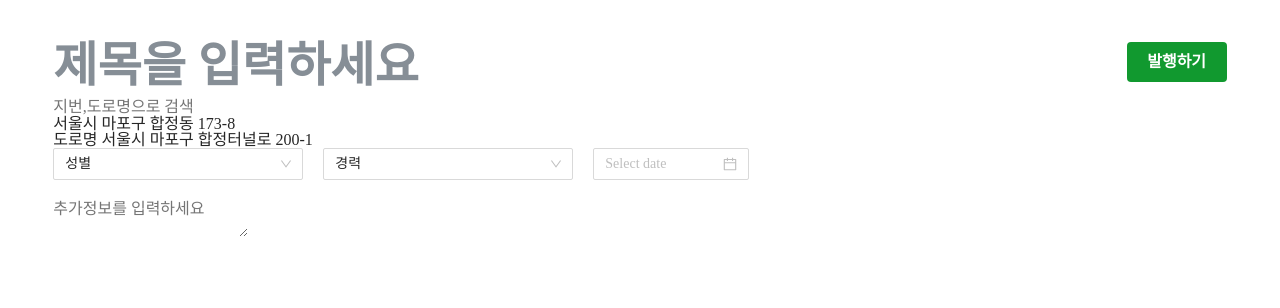
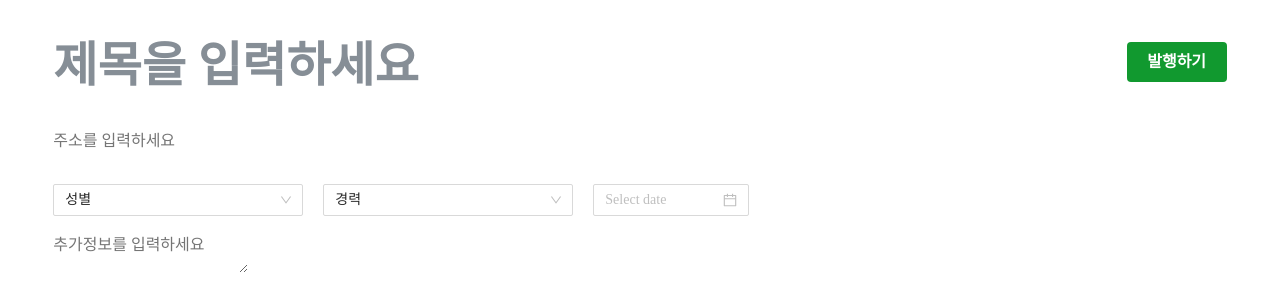
Before and after one commit to ssso-pro1/tennis-together-fe, a React (Create React App) app: page /writing in a window 1280 px wide. Shown: the top 308 px of the page. Built offline with nearby package versions, Linux system fonts and the light colour scheme.

Commit message:
💄 Styling the map modal

```diff
--- a/src/components/MapModal.js
+++ b/src/components/MapModal.js
@@ -1,29 +1,54 @@
-import React from 'react';
+import { Modal } from 'antd'
+import React, { useState } from 'react'
+import styled from 'styled-components'
 
-function MapModal() {
+const MapModal = () => {
+  const InputGroup = styled.div`
+    width: 100%;
+
+    input {
+      width: 100%;
+      height: 46px;
+      margin: 20px 0;
+    }
+  `
+  const [isModalVisible, setIsModalVisible] = useState(false)
+
+  const showModal = () => {
+    setIsModalVisible(true)
+  }
+
+  const handleOk = () => {
+    setIsModalVisible(false)
+  }
+
+  const handleCancel = () => {
+    setIsModalVisible(false)
+  }
+
   return (
-    <div>
-      <div className="map-modal overlay">
-        <div className="map-modal-content">
-          <div className="input-group">
-            <i class="ic-search" aria-hidden></i>
-            <input
-              class="form-input"
-              type="text"
-              placeholder="지번,도로명으로 검색"
-            />
-          </div>
-          <div className="map-address">
-            <p>서울시 마포구 합정동 173-8</p>
-            <span>
-              <strong className="tag-gray">도로명</strong> 서울시 마포구
-              합정터널로 200-1
-            </span>
-          </div>
-        </div>
-      </div>
-    </div>
-  );
+    <>
+      <InputGroup>
+        <input
+          type="text"
+          placeholder="주소를 입력하세요"
+          onClick={showModal}
+        />
+      </InputGroup>
+
+      <Modal visible={isModalVisible} onOk={handleOk} onCancel={handleCancel}>
+        <InputGroup>
+          <input
+            type="text"
+            placeholder="주소를 입력하세요"
+            onClick={showModal}
+          />
+        </InputGroup>
+        <strong>서울시 마포구 합정동 173-8</strong>
+        <p>서울시 마포구 합정터널로 200-1</p>
+      </Modal>
+    </>
+  )
 }
 
-export default MapModal;
+export default MapModal
```
